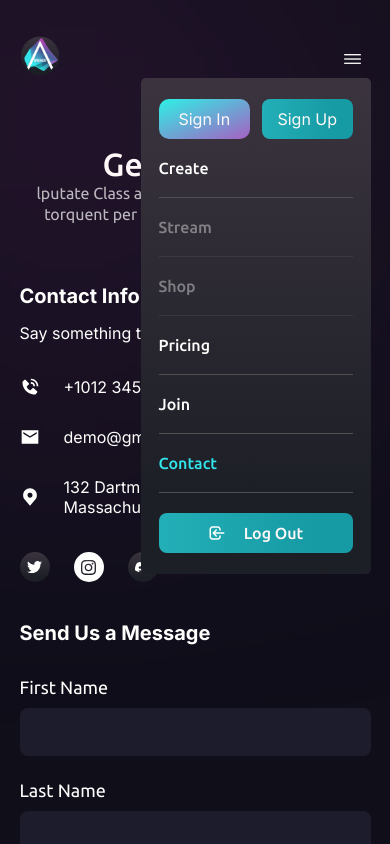
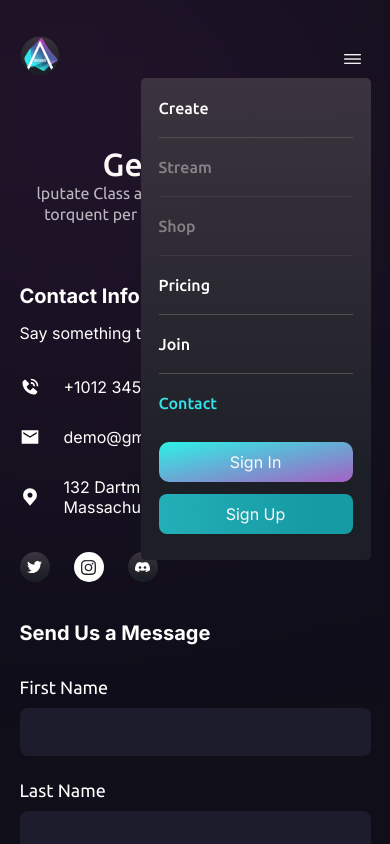
Before and after one commit to md-yasin-miah/nextapp, a Next.js app: page /contact in a window 390 px wide. Both pictures are taken after a click on the element 352 px from the left and 58 px from the top of the page. Shown: the top 844 px of the page. Built offline with nearby package versions, Linux system fonts and the light colour scheme.

Commit message:
fixed issues of online fraud and nft scame page

```diff
--- a/components/shared/header/header.jsx
+++ b/components/shared/header/header.jsx
@@ -2,15 +2,23 @@
 import Image from 'next/image';
 import header from './../../../styles/pages/header.module.css';
 import Link from 'next/link';
-import { useState } from 'react';
+import { useEffect, useState } from 'react';
 import { useRouter, usePathname } from 'next/navigation';
 
 const Header = () => {
   const router = useRouter();
   const pathName = usePathname();
-  console
   const [activeMobNav, setActiveMobNav] = useState(false);
   const [isLogin, setIsLogin] = useState(false);
+  useEffect(() => {
+    // add isLogin state in localstorage
+    localStorage.getItem('isLogin') === 'true' ? setIsLogin(true) : setIsLogin(false);
+  }, [])
+  const handleLogout = () => {
+    localStorage.setItem('isLogin', false);
+    setIsLogin(false);
+    router.push('/login');
+  }
   const lists = [
     {
       icon: '/svg/UserCircleOutline.svg',
@@ -37,11 +45,11 @@ const Header = () => {
       title: 'User Account',
       path: '/dashboard/userAccount'
     },
-    {
-      icon: '/svg/LogoutOutline.svg',
-      title: 'Log Out',
-      path: '/login'
-    }
+    // {
+    //   icon: '/svg/LogoutOutline.svg',
+    //   title: 'Log Out',
+    //   path: '/login'
+    // }
   ]
   const mainMenu = [
     {
@@ -81,7 +89,7 @@ const Header = () => {
               <Image src="/img/header/logo.png" width={40} height={40} alt='logo' />
             </Link>
           </div>
-          <div className={header.header_links} style={activeMobNav ? { display: 'flex' } : { opacity: 1 }}>
+          <div className={header.header_links + ' ' + (isLogin ? header.profile_sm : '')} style={{ display: activeMobNav ? 'flex' : '' }}>
             <ul>
               {mainMenu.map((menu, index) => (
                 <li key={index} style={{ opacity: menu.status === 'disabled' ? .4 : 1 }} className={pathName.includes(menu.path) ? header.active : ''}>
@@ -92,10 +100,12 @@ const Header = () => {
                   }
                 </li>
               ))}
-              <li className='lg_d_none'>
-                <Link href="/signUp" style={{ gap: '18px' }} className={header.auth + ' ' + 'primaryBtn fillBtn'}>
+              {isLogin && <li className='lg_d_none' onClick={() => handleLogout()}>
+                <Link href="" style={{ gap: '18px' }} className={header.auth + ' ' + 'primaryBtn fillBtn'}>
                   <Image src='/svg/LogoutOutline.svg' width={18} height={18} alt='icon' />
-                  Log Out</Link></li>
+                  Log Out</Link>
+              </li>
+              }
             </ul>
             {isLogin ?
               <div className={header.profile}>
@@ -118,6 +128,12 @@ const Header = () => {
                           </Link>
                         ))
                       }
+                      <li onClick={() => handleLogout()} style={{ paddingTop: '20px' }}>
+                        <div>
+                          <Image src='/svg/LogoutOutline.svg' width={28} height={28} alt='icon' />
+                        </div>
+                        <span>Log Out</span>
+                      </li>
                     </ul>
                   </div>}
               </div>
@@ -125,7 +141,8 @@ const Header = () => {
               <div className={header.header_profile}>
                 <Link href="/login" className={header.auth + ' ' + 'primaryBtn btnTransparent'}>Sign In</Link>
                 <Link href="/signUp" className={header.auth + ' ' + 'primaryBtn fillBtn'}>Sign Up</Link>
-              </div>}
+              </div>
+            }
           </div>
           <div className={header.bar} onClick={() => setActiveMobNav(!activeMobNav)}>
             <Image src="/img/header/burger.png" width={16.5} height={10.5} alt='bar' />
--- a/styles/pages/header.module.css
+++ b/styles/pages/header.module.css
@@ -165,7 +165,7 @@
     flex-direction: column;
     z-index: 10;
     display: none;
-    flex-direction: column-reverse;
+    /* flex-direction: column-reverse; */
   }
 
   .header_links ul {
@@ -205,11 +205,24 @@
 
   .header_profile {
     height: fit-content;
-    margin-bottom: 20px;
+    margin-top: 30px;
     gap: 12px;
     width: 100%;
+    flex-direction: column;
   }
 
+  .header_profile_logo {
+    flex-direction: row;
+  }
+
+  .profile_sm {
+    flex-direction: column-reverse;
+  }
+
+  .profile_sm .header_profile_logo {
+    margin-top: 0;
+    margin-bottom: 30px;
+  }
 
   .auth {
     width: 100%;
```
Also changed, not shown: pages/loginPage/loginPage.jsx (+8 -1 lines).
